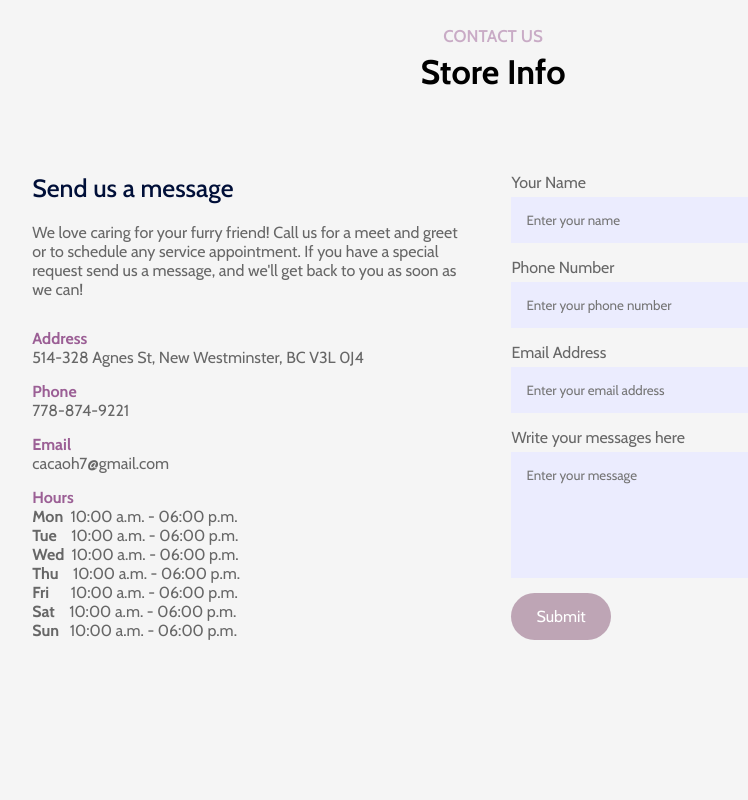
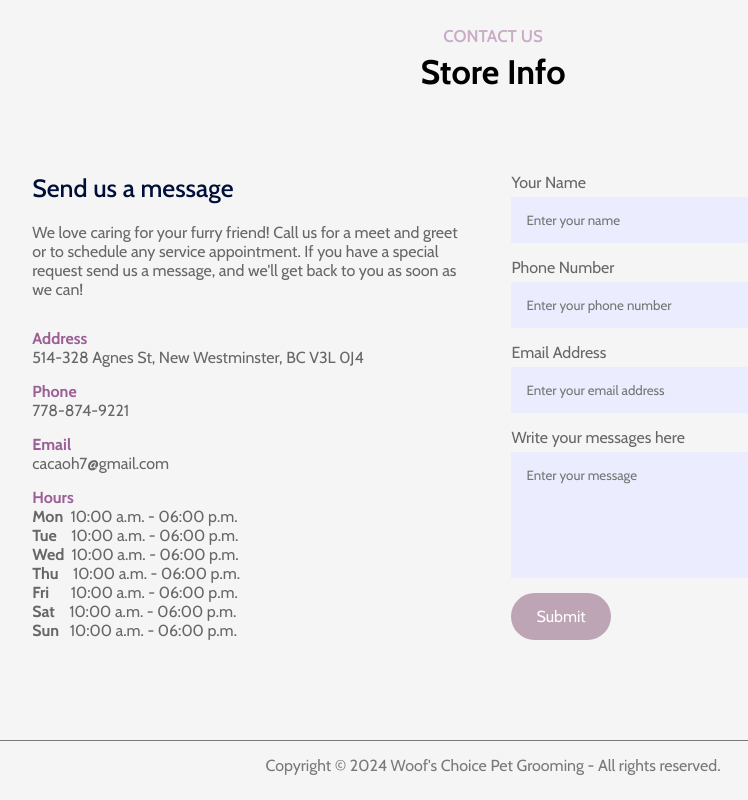
Before and after one commit to ellenjung24/Woof-s-Choice, a React (Vite) app: page / in a window 1280 px wide. Shown: the part 3616-4416 px from the top of the page, without its empty margins (147-895 px from the left). Before the commit the page ends 4356 px from the top, so only its background shows below. Built offline with nearby package versions, Linux system fonts and the light colour scheme.

Commit message:
added footer

```diff
--- a/src/App.jsx
+++ b/src/App.jsx
@@ -5,6 +5,7 @@ import Services from "./Components/Services/Services";
 import Title from "./Components/Title/Title";
 import About from "./Components/About/About";
 import Contact from "./Components/Contact/Contact";
+import Footer from "./Components/Footer/Footer";
 
 const App = () => {
   return (
@@ -18,6 +19,7 @@ const App = () => {
         <Services />
         <Title subTitle="Contact Us" context="Store Info" />
         <Contact />
+        <Footer />
       </div>
     </div>
   );
--- /dev/null
+++ b/src/Components/Footer/Footer.css
@@ -0,0 +1,14 @@
+.footer {
+    margin: 10px auto;
+    display: flex;
+    align-items: center;
+    justify-content: space-between;
+    border-top: 1px solid #797979;
+    padding: 15px 0;
+}
+
+.footer p {
+    color: #797979;
+    text-align: center;
+    width: 100%;
+}
--- /dev/null
+++ b/src/Components/Footer/Footer.jsx
@@ -0,0 +1,12 @@
+import React from 'react'
+import './Footer.css'
+
+const Footer = () => {
+  return (
+    <div className='footer'>
+        <p>Copyright &copy; 2024 Woof's Choice Pet Grooming - All rights reserved.</p>
+    </div>
+  )
+}
+
+export default Footer
```
